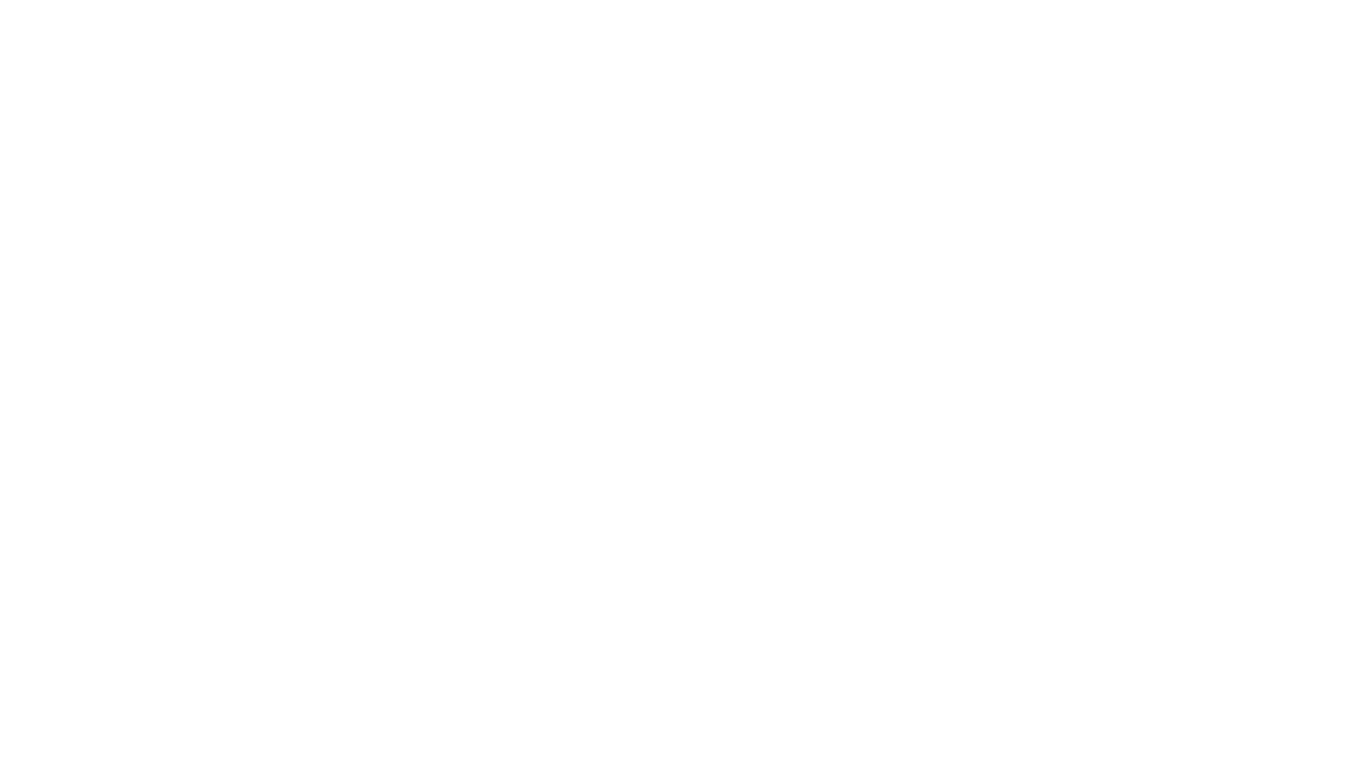
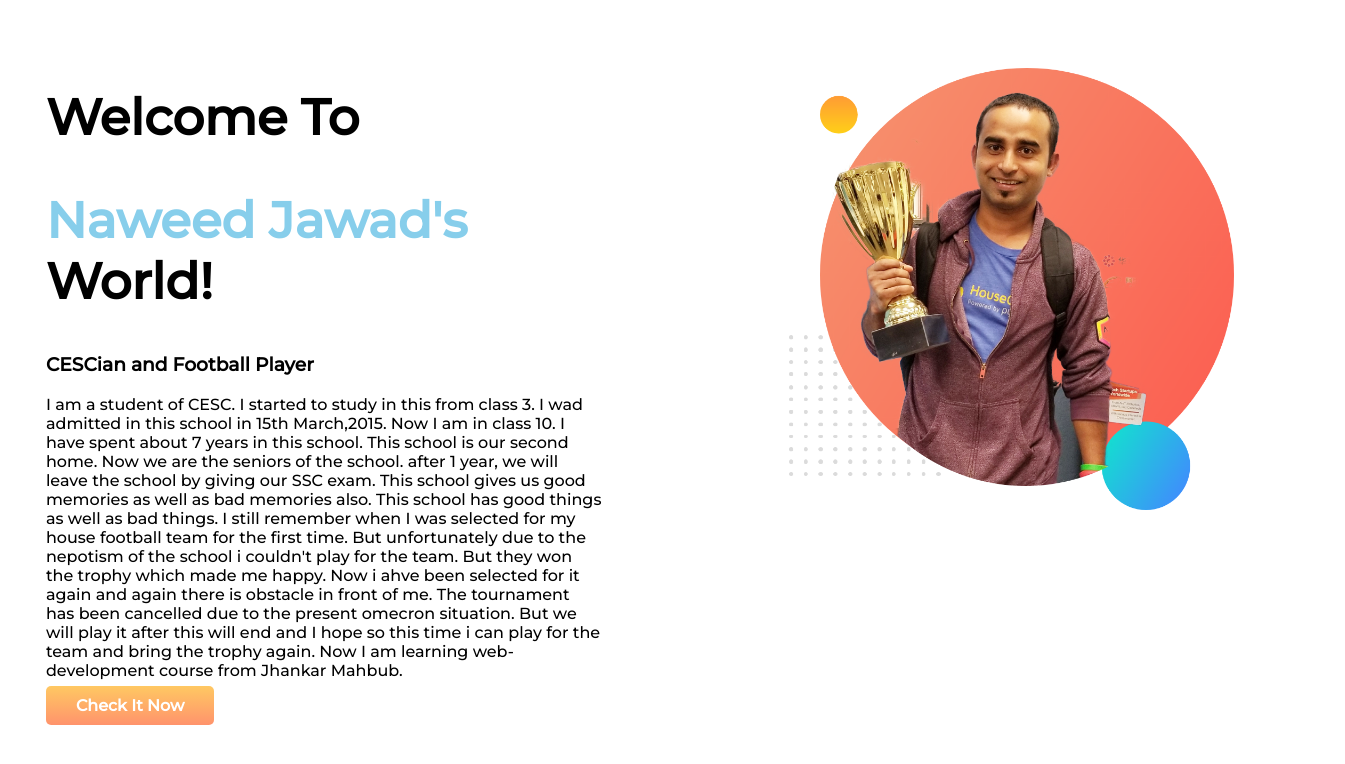
Before and after one commit to NaweedJawad/jawad-portfolio, a plain HTML site: page index.html in a window 1280 px wide. Shown: the whole page, 1345 px wide, since content can reach past the window. Drawn offline with Linux system fonts and the light colour scheme.

Commit message:
new things added

```diff
--- a/index.html
+++ b/index.html
@@ -1,12 +1,50 @@
 <!DOCTYPE html>
 <html lang="en">
+
 <head>
     <meta charset="UTF-8">
     <meta http-equiv="X-UA-Compatible" content="IE=edge">
     <meta name="viewport" content="width=device-width, initial-scale=1.0">
-    <title>Document</title>
+    <link rel="preconnect" href="https://fonts.googleapis.com">
+    <link rel="preconnect" href="https://fonts.gstatic.com" crossorigin>
+    <link href="https://fonts.googleapis.com/css2?family=Montserrat:wght@500&display=swap" rel="stylesheet">
+    <title>Jawad portfolio</title>
+    <link rel="stylesheet" href="style.css">
 </head>
+
 <body>
+    <section>
+        <div class="half">
+            <h1>Welcome To</h1>
+            <h1> <span> Naweed Jawad's </span> World!</h1>
+            <h3>CESCian and Football Player </h3>
+            <p>I am a student of CESC. I started to study in this from class 3. I wad admitted in this school in 15th
+                March,2015. Now I am in class 10. I have spent about 7 years in this school. This school is our second
+                home.
+                Now
+                we are the seniors of the school. after 1 year, we will leave the school by giving our SSC exam. This
+                school
+                gives us good memories as well as bad memories also. This school has good things as well as bad things.
+                I
+                still
+                remember when I was selected for my house football team for the first time. But unfortunately due to the
+                nepotism of the school i couldn't play for the team. But they won the trophy which made me happy. Now i
+                ahve
+                been selected for it again and again there is obstacle in front of me. The tournament has been cancelled
+                due
+                to
+                the present omecron situation. But we will play it after this will end and I hope so this time i can
+                play
+                for
+                the team and bring the trophy again. Now I am learning web-development course from Jhankar Mahbub. </p>
+            <a class="anchor" target="blank" href="https://www.programming-hero.com/"> Check It Now </a>
+        </div>
+        <div class="half">
+            <img src="images/jhankar.png" alt="">
+        </div>
+
+    </section>
 
 </body>
+
 </html>
--- a/style.css
+++ b/style.css
@@ -0,0 +1,30 @@
+body{
+    font-family: 'Montserrat', sans-serif;
+}
+h1{
+    font-size: 50px;
+}
+span{
+    color: skyblue;
+}
+section{
+    display: flex;
+}
+.half{
+    width: 70%;
+    padding: 3%;
+}
+.half img{
+    width: 80% ;
+    margin: 20%;
+    margin-top: 4%;
+
+}
+.anchor{
+    text-decoration: none;
+    background-image: linear-gradient(rgba(255, 166, 0, 0.616), rgba(255, 68, 0, 0.575) );
+    color: white;
+    font-weight: 600;
+    padding: 10px 30px;
+    border-radius: 5px;
+}
```
Also changed, not shown: images/dream-bg.png (added), images/exp-bg.png (added), images/jhankar.png (added), images/jhankar2.png (added), images/my-bg.png (added), images/my-bg2.png (added), images/top-banner.png (added), 7 other files.
